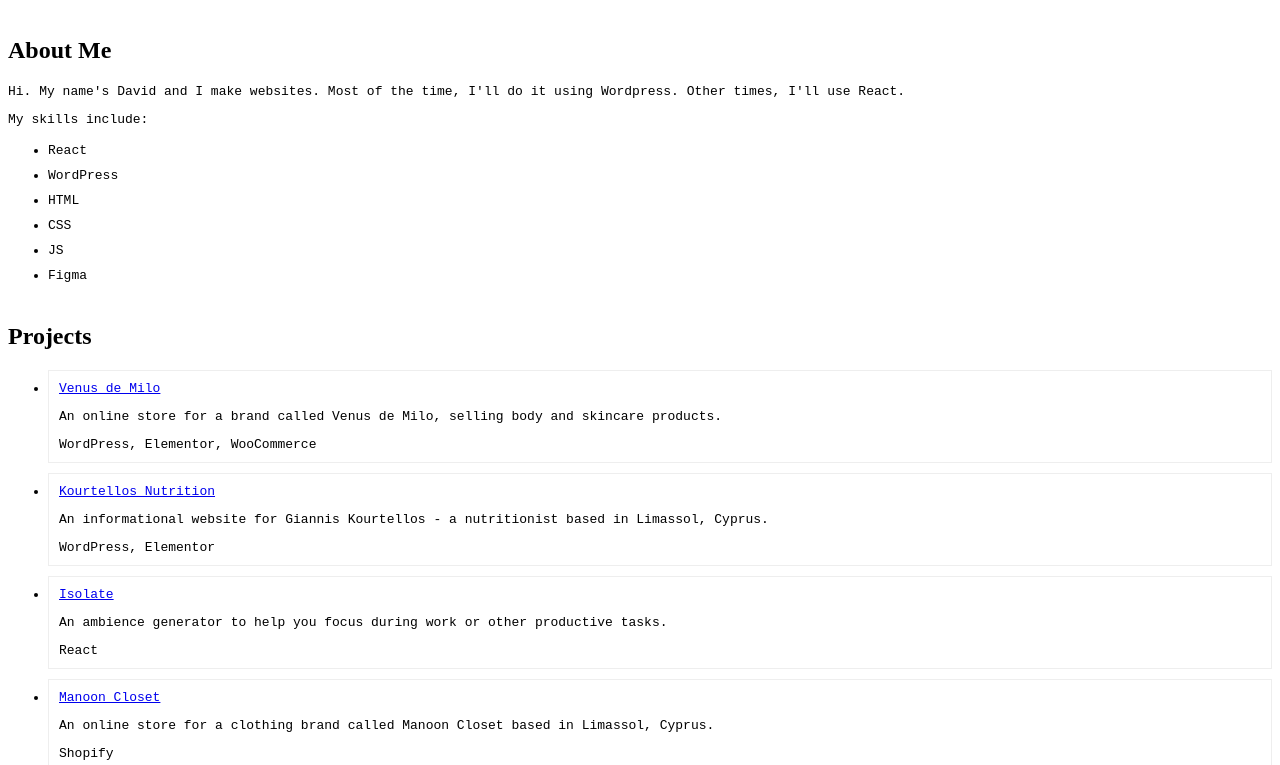
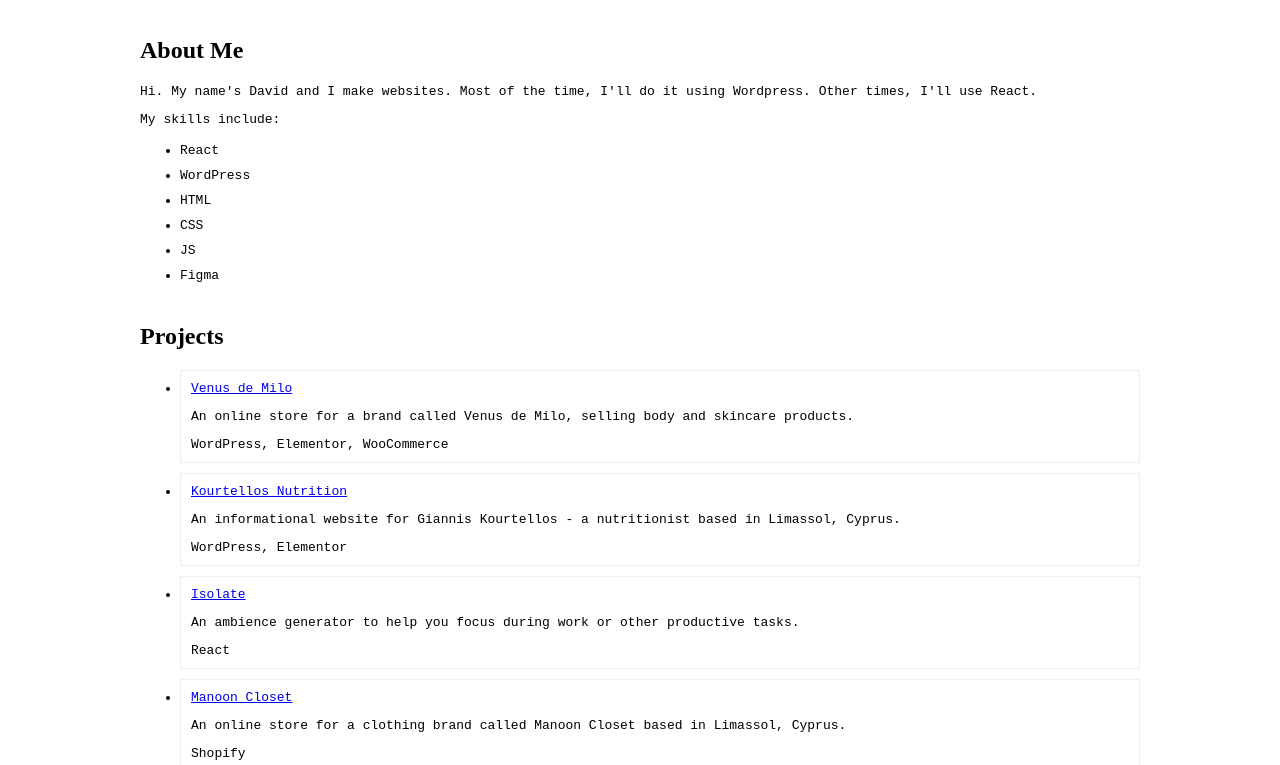
Before and after one commit to davidbalian/portfolio, a plain HTML site: page index.html in a window 1280 px wide. Shown: the part 98-863 px from the top of the page. Drawn offline with Linux system fonts and the light colour scheme.

Commit message:
Update index.html

```diff
--- a/index.html
+++ b/index.html
@@ -9,6 +9,11 @@
       h1,
       h2 {
         font-family: "Times New Roman", serif;
+      }
+
+      body {
+        max-width: 1000px;
+        margin: auto;
       }
 
       p,
```
